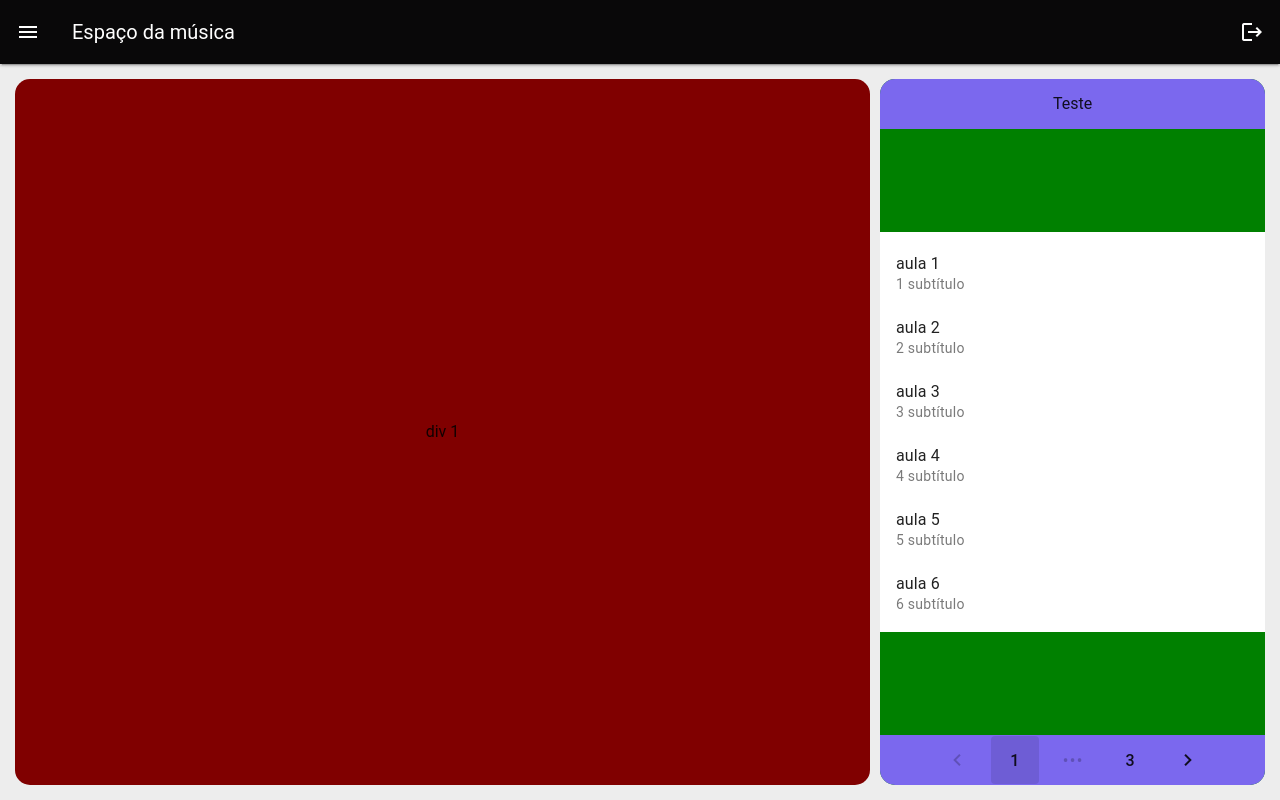
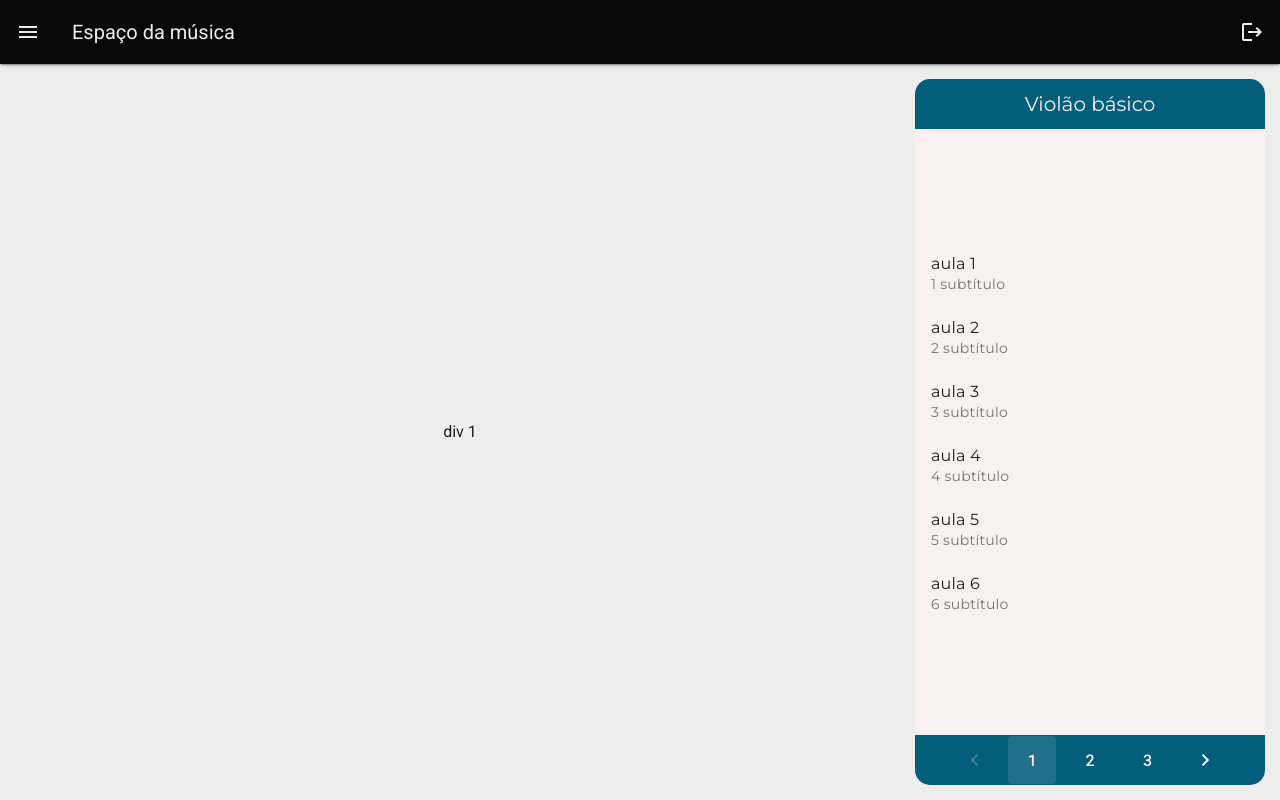
Before and after one commit to Eric-Pessoa/Curso-online-joao-freitas, a Vue app: page / in a window 1280 px wide. Built offline with nearby package versions, Linux system fonts and the light colour scheme.

Commit message:
[style] fidgeting with new styles

```diff
--- a/index.html
+++ b/index.html
@@ -7,6 +7,14 @@
       rel="stylesheet"
       href="https://fonts.googleapis.com/css?family=Material+Icons|Material+Icons+Outlined|Material+Icons+Two+Tone|Material+Icons+Round|Material+Icons+Sharp"
     />
+    <link rel="preconnect" href="https://fonts.googleapis.com" />
+    <link rel="preconnect" href="https://fonts.gstatic.com" crossorigin />
+    <link
+      href="https://fonts.googleapis.com/css2?family=Roboto:ital,wght@0,100;0,300;0,400;0,500;0,700;0,900;1,100;1,300;1,400;1,500;1,700;1,900&display=swap"
+      rel="stylesheet"
+    />
+    <link href="https://fonts.googleapis.com/css2?family=Montserrat:ital,wght@0,100..900;1,100..900&family=Roboto:ital,wght@0,100;0,300;0,400;0,500;0,700;0,900;1,100;1,300;1,400;1,500;1,700;1,900&display=swap" rel="stylesheet">
+
     <link rel="stylesheet" href="/index.css" />
     <meta name="viewport" content="width=device-width, initial-scale=1.0" />
     <title>Vite App</title>
--- a/src/components/Header/AppHeader.vue
+++ b/src/components/Header/AppHeader.vue
@@ -3,12 +3,12 @@
 <template>
   <v-app-bar color="#090809" :elevation="2">
     <template v-slot:prepend>
-      <v-app-bar-nav-icon></v-app-bar-nav-icon>
+      <v-app-bar-nav-icon color="#ededed"></v-app-bar-nav-icon>
     </template>
-    <v-app-bar-title>Espaço da música</v-app-bar-title>
+    <v-app-bar-title style="color: #ededed">Espaço da música</v-app-bar-title>
     <template v-slot:append>
       <v-btn icon>
-        <v-icon>logout</v-icon>
+        <v-icon color="#ededed">logout</v-icon>
       </v-btn>
     </template>
   </v-app-bar>
--- a/src/pages/home/HomePage.vue
+++ b/src/pages/home/HomePage.vue
@@ -14,11 +14,10 @@ const mockedListLessons = ref([
   { title: 'aula 10', subtitle: '10 subtítulo' },
   { title: 'aula 11', subtitle: '11 subtítulo' },
   { title: 'aula 12', subtitle: '12 subtítulo' },
-  { title: 'aula 13', subtitle: '13 subtítulo' },
+  { title: 'aula 13', subtitle: '13 subtítulo' }
 ])
 
 const pageSize = 6
-
 const pagedAssets = computed(() => {
   // get the start index for your paged result set.
   // The page number starts at 1 so the active item in the pagination is displayed properly.
@@ -29,9 +28,7 @@ const pagedAssets = computed(() => {
   // only return the data for the current page using splice
   return data.splice(startIndex, pageSize)
 })
-
 const paginatorModel = ref(1)
-
 const TotalPaginatorPages = computed(() => {
   return Math.ceil(mockedListLessons.value.length / 6)
 })
@@ -41,7 +38,7 @@ const TotalPaginatorPages = computed(() => {
   <div id="main-container">
     <div id="video-player">div 1</div>
     <div id="video-toolbar">
-      <div id="title">Teste</div>
+      <div id="title">Violão básico</div>
       <div id="lessons-list">
         <v-list lines="two">
           <v-list-item
@@ -56,7 +53,6 @@ const TotalPaginatorPages = computed(() => {
         id="paginator"
         v-model="paginatorModel"
         :length="TotalPaginatorPages"
-        :total-visible="2"
         ellipsis="•••"
       ></v-pagination>
     </div>
@@ -78,7 +74,6 @@ const TotalPaginatorPages = computed(() => {
     justify-content: center;
     align-items: center;
     flex: 3 2 600px;
-    background-color: maroon;
     border-radius: 15px;
   }
   #video-toolbar {
@@ -86,29 +81,41 @@ const TotalPaginatorPages = computed(() => {
     flex-direction: column;
     justify-content: space-between;
     align-items: center;
-    flex: 1 1 300px;
-    background-color: green;
+    flex: 1 0 250px;
+    min-width: 350px;
+    background-color: #f9f1f1;
     border-radius: 15px;
     #title {
       display: flex;
       justify-content: center;
       align-items: center;
+      font-family: 'Montserrat';
+      font-size: 20px;
       border-radius: 15px 15px 0 0;
       width: 100%;
       height: 50px;
-      background-color: mediumslateblue;
+      background-color: #035e7b;
+      color: #f9f1f1;
     }
     #lessons-list {
       width: 100%;
+      .v-list {
+        padding: 0;
+        .v-list-item {
+          background-color: #f9f1f1;
+          font-family: 'Montserrat';
+        }
+      }
     }
     #paginator {
       display: flex;
       width: 100%;
       height: 50px;
-      background-color: mediumslateblue;
+      background-color: #035e7b;
       border-radius: 0 0 15px 15px;
       justify-content: center;
       align-items: center;
+      color: #f9f1f1;
     }
   }
 }
```
